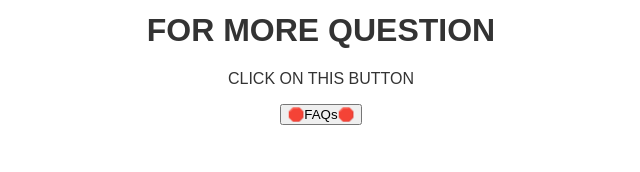
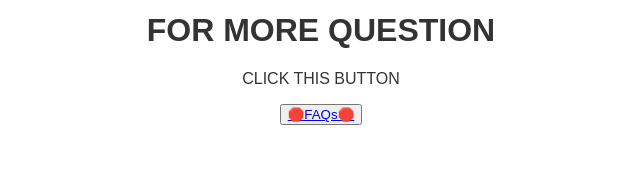
Before and after one commit to arpitabhowmickstudy/ArpitaBhowmick, a plain HTML site: page index.html in a window 1280 px wide. Shown: the part 806-978 px from the top of the page, 419-1059 px from the left. Drawn offline with Linux system fonts and the light colour scheme.

Commit message:
Update index.html

```diff
--- a/index.html
+++ b/index.html
@@ -97,6 +97,6 @@
          </p>
         </p> </pre>
         <h1> FOR MORE QUESTION </h1>
-        <p> CLICK ON THIS BUTTON</p> <p> <button> 🛑FAQs🛑</a></button></p>
+        <p> CLICK THIS BUTTON</p> <p><button> <a href="https://arpitabhowmickstudy.github.io/arpitabhowmickstudy/"> 🛑FAQs🛑</a> </button></p>
       </body>
 </html>
```
